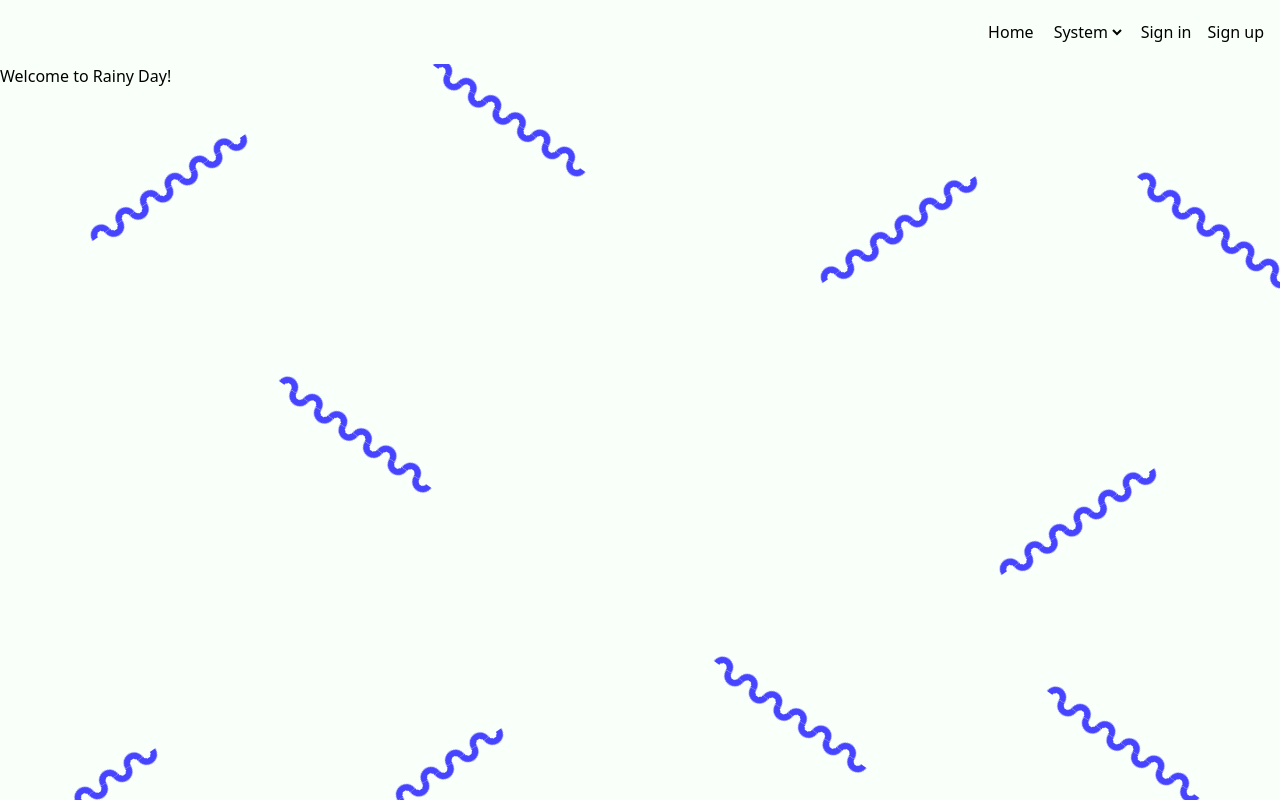
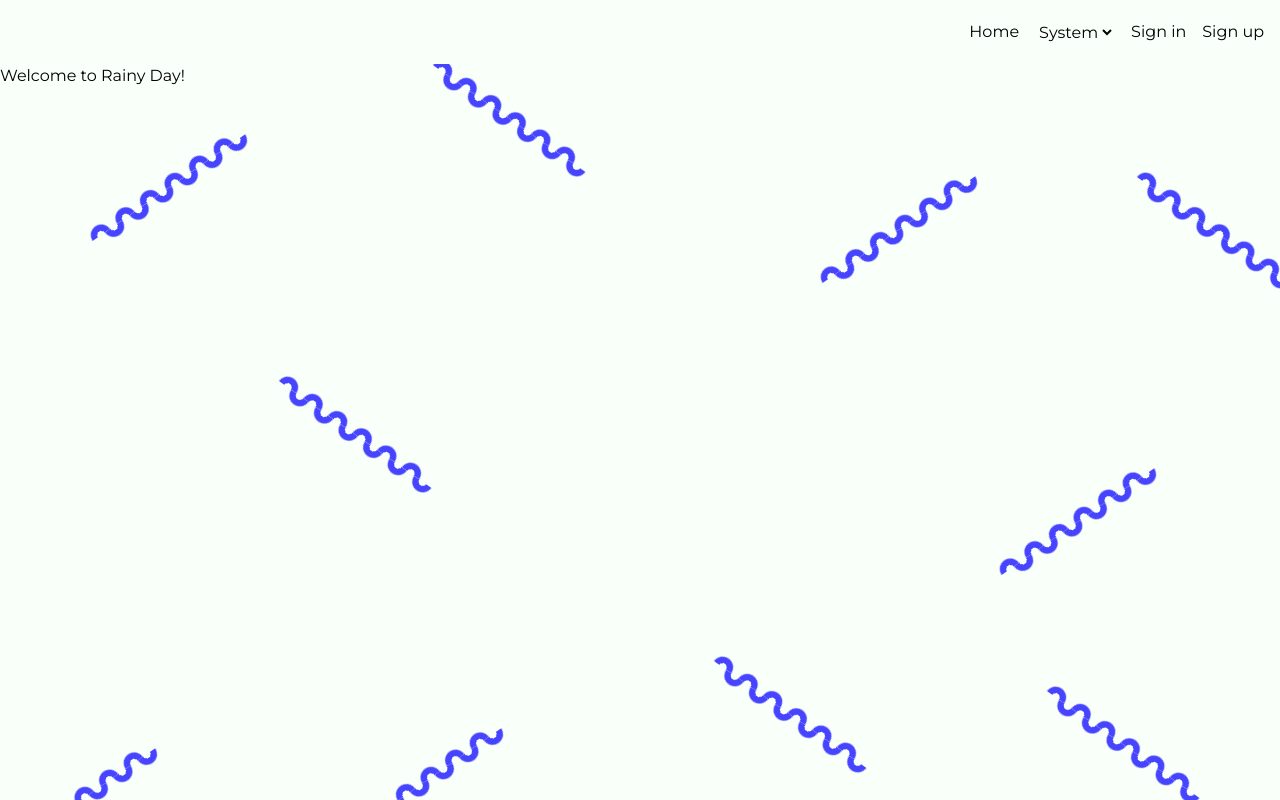
Before and after one commit to jordan-bott/RainyDay, a Next.js app: page / in a window 1280 px wide. Built offline with nearby package versions, Linux system fonts and the light colour scheme; no server answers.

Commit message:
uses Montserrat globally

```diff
--- a/src/app/globals.css
+++ b/src/app/globals.css
@@ -20,6 +20,7 @@ button {
   cursor: pointer;
 }
 
+/* placement & look of squiggles in background */
 .squiggle {
   position: relative;
   width: 200px;
--- a/src/app/layout.tsx
+++ b/src/app/layout.tsx
@@ -8,12 +8,16 @@ import {
 } from '@clerk/nextjs'
 import { ThemeProvider } from '../providers/theme-provider'
 import ClerkProvider from '../providers/clerk-provider'
-import { Geist, Geist_Mono } from 'next/font/google'
+import { Geist, Geist_Mono, Montserrat } from 'next/font/google'
 import './globals.css'
 import Squiggles from '@/components/Squiggles'
 
 // components
 import Nav from '@/components/Nav'
+
+const monsterrat = Montserrat({
+  subsets: ['latin'],
+})
 
 const geistSans = Geist({
   variable: '--font-geist-sans',
@@ -26,8 +30,8 @@ const geistMono = Geist_Mono({
 })
 
 export const metadata: Metadata = {
-  title: 'Clerk Next.js Quickstart',
-  description: 'Generated by create next app',
+  title: 'Rainy Day',
+  description: 'Tracking your last watering!',
 }
 
 export default function RootLayout({
@@ -37,9 +41,7 @@ export default function RootLayout({
 }>) {
   return (
     <html lang="en">
-      <body
-        className={`${geistSans.variable} ${geistMono.variable} antialiased`}
-      >
+      <body className={monsterrat.className}>
         <ThemeProvider attribute="class" enableSystem>
           <ClerkProvider>
             <header className="flex justify-end items-center p-4 gap-4 h-[8vh] bg-lightBG dark:bg-darkBG">
```
